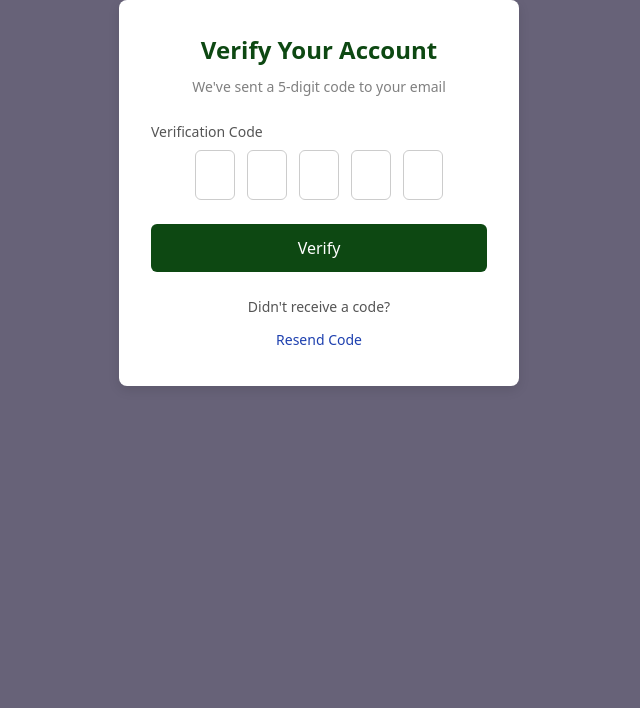
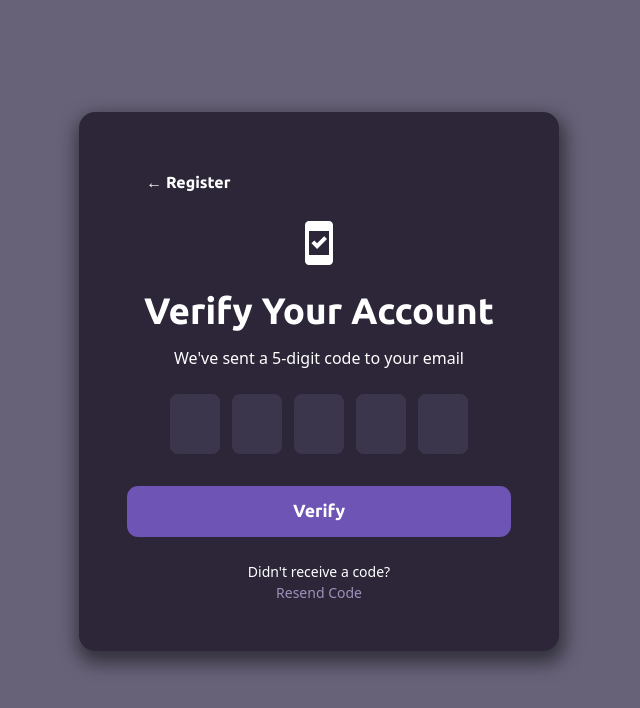
Before and after one commit to Smiruu/StudyBot, a React (Create React App) app in the folder frontend/: page /verify in a window 1280 px wide. Shown: the top 708 px of the page, without its empty margins (321-961 px from the left). Built offline with nearby package versions, Linux system fonts and the light colour scheme; the HTML template or start-up script is replaced by a standard one.

Commit message:
verification screen

```diff
--- a/frontend/package.json
+++ b/frontend/package.json
@@ -11,6 +11,7 @@
     "react": "^19.1.0",
     "react-dom": "^19.1.0",
     "react-hook-form": "^7.60.0",
+    "react-icons": "^5.5.0",
     "react-router-dom": "^7.7.0",
     "react-scripts": "5.0.1",
     "web-vitals": "^2.1.4"
--- a/frontend/src/screens/AuthenticationScreens/VerifyScreen.jsx
+++ b/frontend/src/screens/AuthenticationScreens/VerifyScreen.jsx
@@ -1,6 +1,7 @@
 import React, { useState } from 'react';
 import { useAuth } from "../../hooks/AuthHooks/userAuth.js";
 import { useNavigate } from "react-router-dom";
+import { MdSystemSecurityUpdateGood } from "react-icons/md";
 import './css/VerifyScreen.css';
 
 function VerifyScreen() {
@@ -50,7 +51,14 @@ function VerifyScreen() {
 
     return (
         <div className="verification-background">
+        <div className="verification-containerbg">
             <div className="verification-container">
+                <div className='verify-btn-container'>
+                <button className="verify-btn" onClick={() => navigate('/register')}>← Register</button>
+                </div>
+                <div className="verify-icon-container">
+                    <MdSystemSecurityUpdateGood className='verify-icon' />
+                </div>
                 <h2 className="verification-title">Verify Your Account</h2>
                 <p className="verification-subtitle">
                     We've sent a 5-digit code to your email
@@ -61,7 +69,7 @@ function VerifyScreen() {
 
                 <form className="verification-form" onSubmit={handleSubmit}>
                     <div className="verification-form-group">
-                    <label>Verification Code</label>
+                        {/* <label>Verification Code</label> */}
                         <div className="verification-code-inputs">
                             {digits.map((digit, index) => (
                                 <input
@@ -99,6 +107,7 @@ function VerifyScreen() {
                 </div>
         </div>
         </div>
+        </div>
     );
 }
 
--- a/frontend/src/screens/AuthenticationScreens/css/VerifyScreen.css
+++ b/frontend/src/screens/AuthenticationScreens/css/VerifyScreen.css
@@ -1,29 +1,80 @@
 .verification-background {
   background-color: #676278;
   height: 100vh;
+  width: 100vw;
+}
+
+.verification-containerbg{
+  background-color: #676278;
+  padding-top: 7rem;
 }
 
 .verification-container {
-    max-width: 400px;
-    margin: 0px auto;
-    padding: 2rem;
-    background-color: white;
-    border-radius: 8px;
-    box-shadow: 0px 4px 12px rgba(0, 0, 0, 0.1);
+  max-width: 30rem;
+  height: auto;
+  margin: auto;
+  padding: 3rem;
+  background-color: #2d2638;
+  border-radius: 1rem;
+  box-shadow: 2px 8px 18px 4px rgba(0,0,0,0.5);
+  -webkit-box-shadow: 2px 8px 18px 4px rgba(0,0,0,0.5);
+  -moz-box-shadow: 2px 8px 18px 4px rgba(0,0,0,0.5);
+  /* position: absolute; */
+}
+
+.verify-btn-container {
+  display: flex;
+  margin-bottom: 1rem;
+}
+
+.verify-btn{
+  color: white;
+  border: none;
+  padding: 0.6rem 1.2rem;
+  border-radius: 6px;
+  cursor: pointer;
+  font-size: 1rem;
+  transition: background 0.3s ease;
+  pointer-events: auto;
+  font-family: "Ubuntu", sans-serif;
+  font-weight: 700;
+  font-style: bold;
+  border-radius: 1rem;
+  transition: ease-in-out 0.3s;
+}
+
+.verify-btn:hover{
+  background-color: rgb(102, 222, 252);
+  color: black;
+  transition: ease-in-out 0.3s;
+}
+
+
+.verify-icon-container {
+  display: flex;
+  justify-content: center;
+  margin-bottom: 1rem;
+}
+
+.verify-icon{
+  font-size: 3rem;
+  color: white;
 }
 
 .verification-title {
   text-align: center;
-    font-size: 24px;
-    font-weight: bold;
+  font-size: 2.3rem;
+  font-weight: 700;
+  font-family: "Ubuntu", sans-serif;
+  font-style: bold;
   margin-bottom: 0.5rem;
-    color: #0d4812;
+  color: white;
 }
 
 .verification-subtitle {
   text-align: center;
-    font-size: 14px;
-    color: gray;
+  font-size: 1rem;
+  color: white;
   margin-bottom: 1.5rem;
 }
 
@@ -45,9 +96,10 @@
 
 .verification-form-group label {
   display: block;
-    margin-bottom: 0.5rem;
+  margin-bottom: 1rem;
   font-size: 14px;
-    color: #555;
+  color: white;
+
 }
 
 .verification-code-inputs {
@@ -57,52 +109,69 @@
 }
 
 .verification-digit {
-    width: 40px;
-    height: 50px;
+  width: 50px;
+  height: 60px;
   text-align: center;
   font-size: 20px;
-    border-radius: 6px;
-    border: 1px solid #ccc;
+  border-radius: .5rem;
+  font-weight: 700;
+  font-family: "Ubuntu", sans-serif;
+  font-style: bold;
+  background-color: #3b364c;
+  color: white;
+}
+
+.verification-digit:hover {
+  outline: #9b95af solid 2px !important;
+  box-shadow: 0 0 5px rgba(30, 64, 175, 0.5);
+  transition: ease-in-out 0.1s;
+  border-color: transparent;
 }
 
 .verification-digit:focus {
-    outline: 2px solid #0d4812;
+  outline: #9b95af solid 2px !important;
+  box-shadow: 0 0 5px rgba(30, 64, 175, 0.5);
+  transition: ease-in-out 0.1s;
   border-color: transparent;
+  background-color: #54487a;
 }
 
 .verification-button {
   padding: 0.75rem;
-    background-color: #0d4812;
+  background-color: #6e54b5;
+  border: none;
+  border-radius: .7rem;
+  font-size: 1.1rem;
+  cursor: pointer;
+  margin-top: .5rem;
+  transition: ease-in-out 0.3s;
+  font-weight: 700;
+  font-family: "ubuntu", sans-serif;
+  font-style: bold;
   color: white;
-    border: none;
-    border-radius: 6px;
-    font-size: 16px;
-    cursor: pointer;
-    transition: background-color 0.2s;
 }
 
 .verification-button:hover {
-    background-color: #0b3d0f;
+    background-color: rgb(102, 222, 252);
+  color: black;
+    transition: ease-in-out 0.3s;
 }
 
 .verification-footer {
   text-align: center;
   margin-top: 1.5rem;
   font-size: 14px;
-    color: #555;
+  color: white;
 }
 
 .verification-resend {
-    background: none;
-    border: none;
-    color: #1e40af;
+  color: #9a92bb;
   text-decoration: none;
-    cursor: pointer;
-    font-size: 14px;
-    padding: 0.25rem;
-    margin-top: 0.5rem;
+  transition: ease-in-out 0.3s;
 }
 
 .verification-resend:hover {
   text-decoration: underline;
+  color: rgb(102, 222, 252);
+  transition: ease-in-out 0.3s;
 }
```
Also changed, not shown: 1 other file (tests, documents, lock files or other folders). Lines whose indentation alone changed are shown as unchanged.
